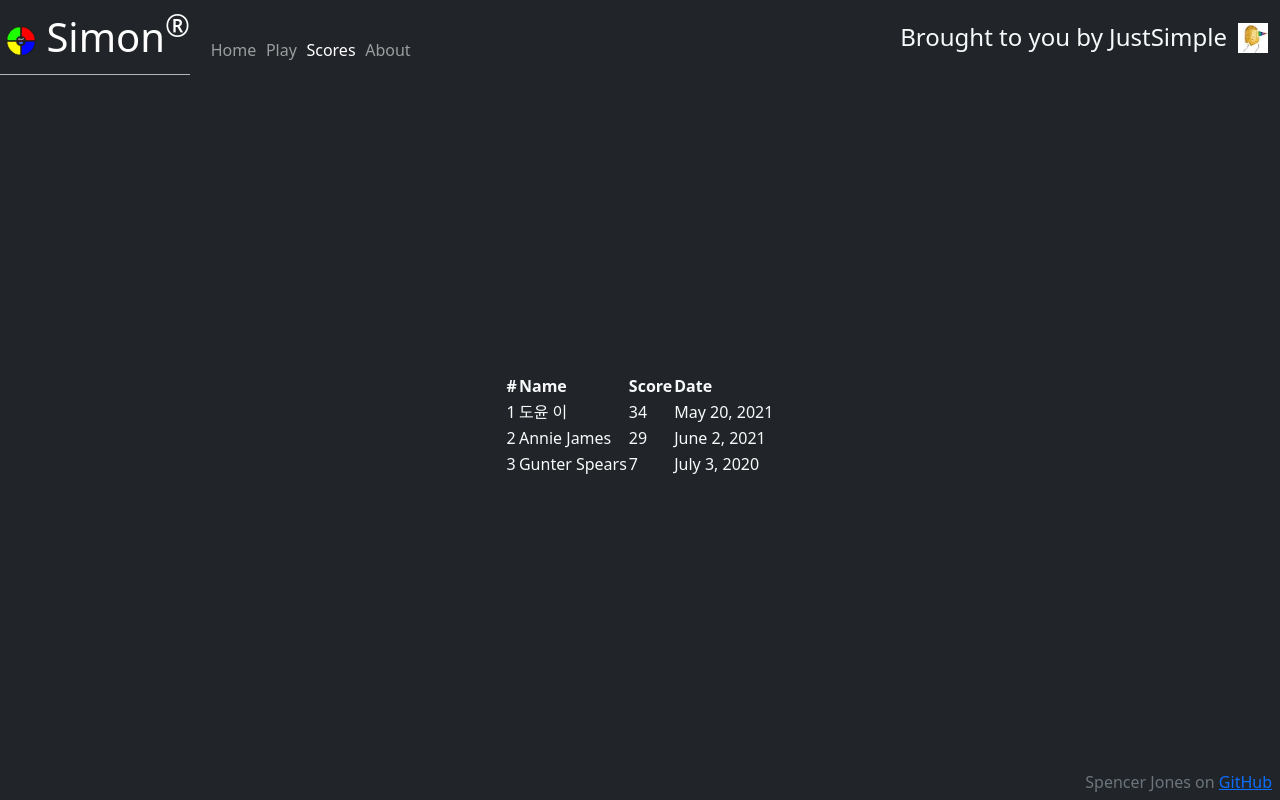
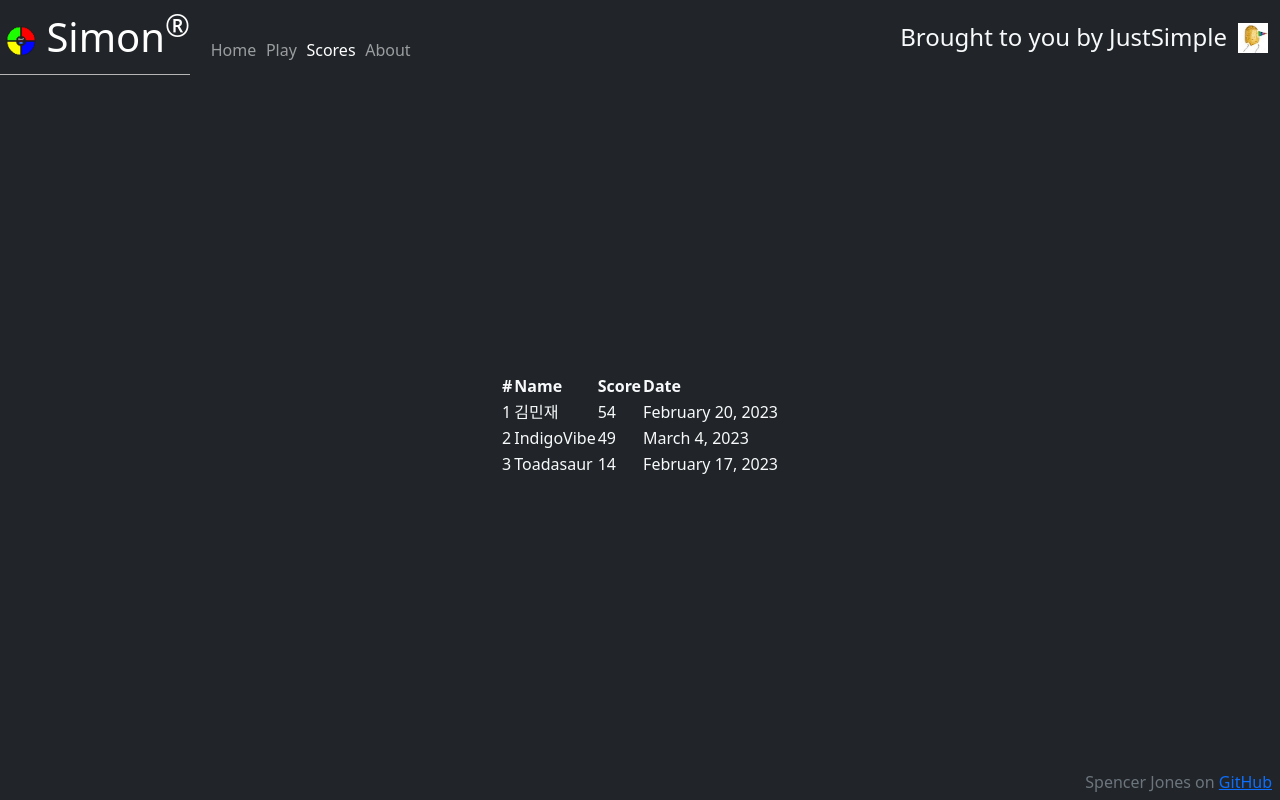
Before and after one commit to InDubitubly/simon, a plain HTML site: page scores.html in a window 1280 px wide. Drawn offline with nearby package versions, Linux system fonts and the light colour scheme.

Commit message:
index finished

```diff
--- a/main.css
+++ b/main.css
@@ -14,6 +14,10 @@ body {
     flex-direction: column;
     align-items: center;
     justify-content: space-around;
+  }
+
+  main div h3 {
+    margin: 1em;
   }
 
   footer {
--- a/scores.html
+++ b/scores.html
@@ -54,21 +54,21 @@
         <tbody>
           <tr>
             <td>1</td>
-            <td>도윤 이</td>
-            <td>34</td>
-            <td>May 20, 2021</td>
+            <td>김민재</td>
+            <td>54</td>
+            <td>February 20, 2023</td>
           </tr>
           <tr>
             <td>2</td>
-            <td>Annie James</td>
-            <td>29</td>
-            <td>June 2, 2021</td>
+            <td>IndigoVibe</td>
+            <td>49</td>
+            <td>March 4, 2023</td>
           </tr>
           <tr>
             <td>3</td>
-            <td>Gunter Spears</td>
-            <td>7</td>
-            <td>July 3, 2020</td>
+            <td>Toadasaur</td>
+            <td>14</td>
+            <td>February 17, 2023</td>
           </tr>
         </tbody>
       </table>
```
Also changed, not shown: index.html (+10 -8 lines), README.md.
